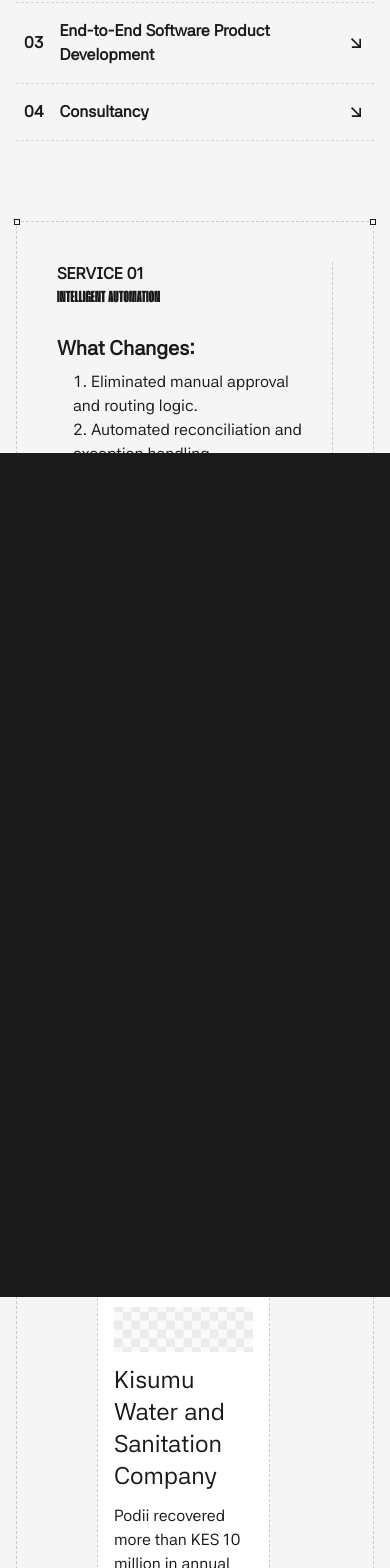
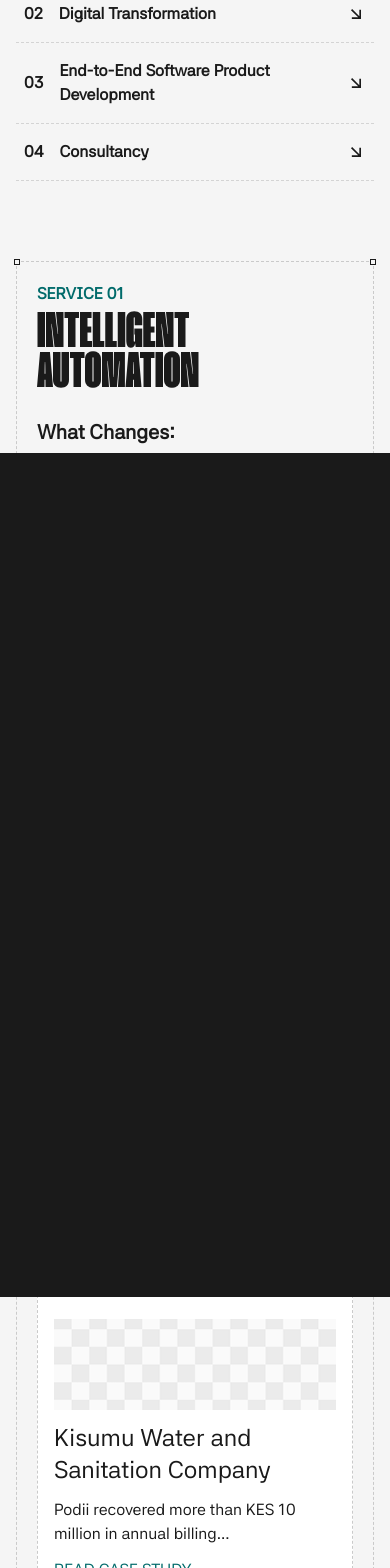
Before and after one commit to Podiihq/2026_podii_website, a React (Vite) app: page /services in a window 390 px wide. Shown: the part 391-1959 px from the top of the page. Built offline with nearby package versions, Linux system fonts and the light colour scheme.

Commit message:
Services page resposniveness

```diff
--- a/src/pages/servicesPage/ServicesPage.jsx
+++ b/src/pages/servicesPage/ServicesPage.jsx
@@ -49,7 +49,7 @@ const ServicesPage = () => {
                             variants={fadeUp}
                             className="text-[50px] leading-10 md:text-[80px] md:leading-18 lg:text-[100px] lg:leading-20 xl:text-[130px] xl:leading-26 mango-black uppercase"
                         >
-                            What We Can Do, <br className='hidden md:block' /> For You.
+                            What We Can Do, <br /> For You.
                         </motion.p>
                     </div>
 
@@ -120,13 +120,13 @@ export const ServicesMainCard = ({
     service_project
 }) => {
     return (
-        <div id={service_id} className='border-[#CACACA] border border-dashed p-10 mb-6 relative'>
+        <div id={service_id} className='border-[#CACACA] border border-dashed p-5 lg:p-10 mb-6 relative'>
             <BorderConers />
             <div className='grid lg:grid-cols-5 gap-2'>
-                <div className='flex flex-col space-y-6 col-span-3 border-[#CACACA] pr-4 border-r border-dashed' >
-                    <div className='spacey-2'>
-                        <p className='uppercase font-bold'>Service 0{service_number}</p>
-                        <p className='mango-black uppercase lg:text-[74px] lg:leading-18'>{service_title}</p>
+                <div className='flex flex-col space-y-6 lg:col-span-3 border-[#CACACA] pr-4 lg:border-r border-dashed pb-4 lg:pb-0' >
+                    <div className='space-y-2'>
+                        <p className='uppercase font-bold text-[#016B6B]'>Service 0{service_number}</p>
+                        <p className='mango-black uppercase text-[50px] leading-10 lg:text-[74px] lg:leading-18'>{service_title}</p>
                     </div>
                     <div className='space-y-2'>
                         <p className='font-bold text-xl'>What Changes:</p>
@@ -145,7 +145,7 @@ export const ServicesMainCard = ({
                     <p className='font-bold text-xl lg:w-2/3 text-[#C8420B]'>{end_statement}</p>
                 </div>
                 {service_project && (
-                    <div className='col-span-2 self-center p-10'>
+                    <div className='lg:col-span-2 self-center lg:p-10'>
                         {service_project.map((item, index) => (
                             <Link to={item.project_link} key={index}>
                                 <div className='p-4 hover:bg-[#1a1a1a] hover:text-[#f5f5f5] border border-dashed border-[#CACACA] bg-white space-y-3 relative'>
```
